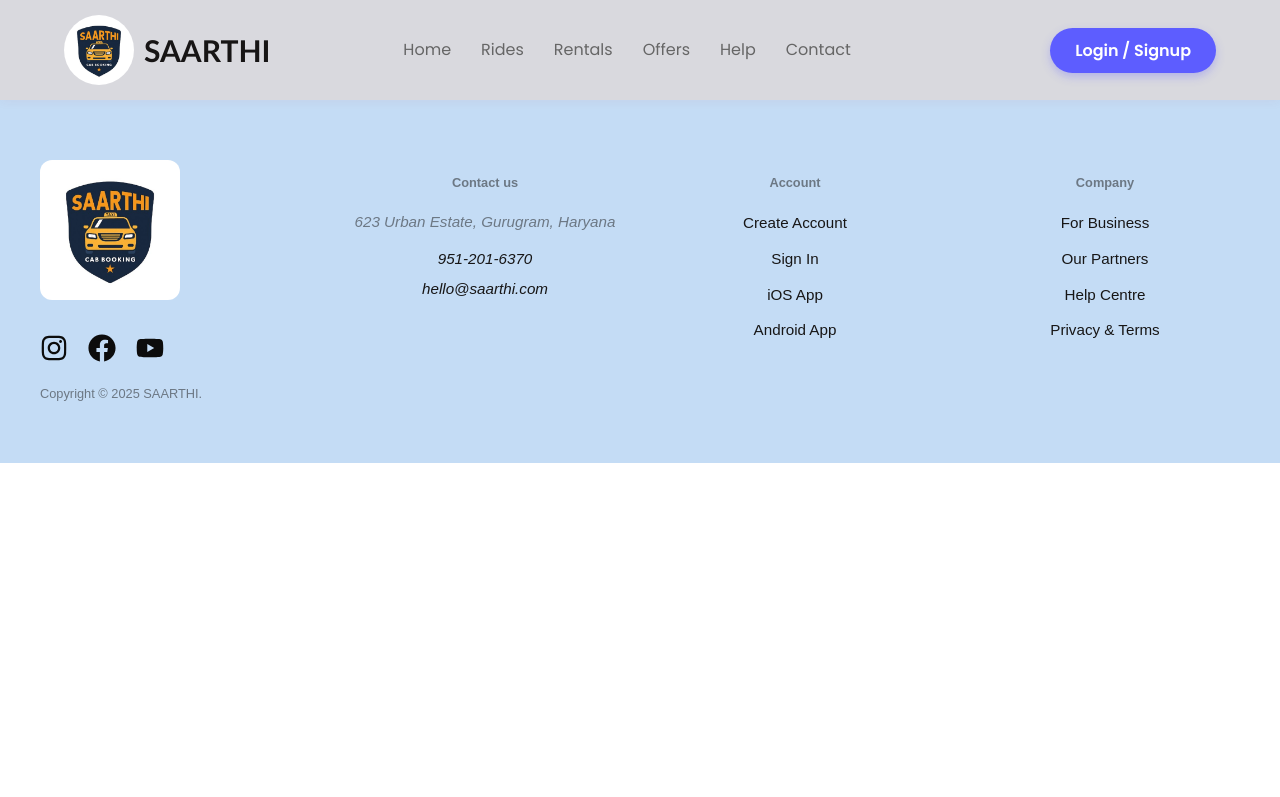
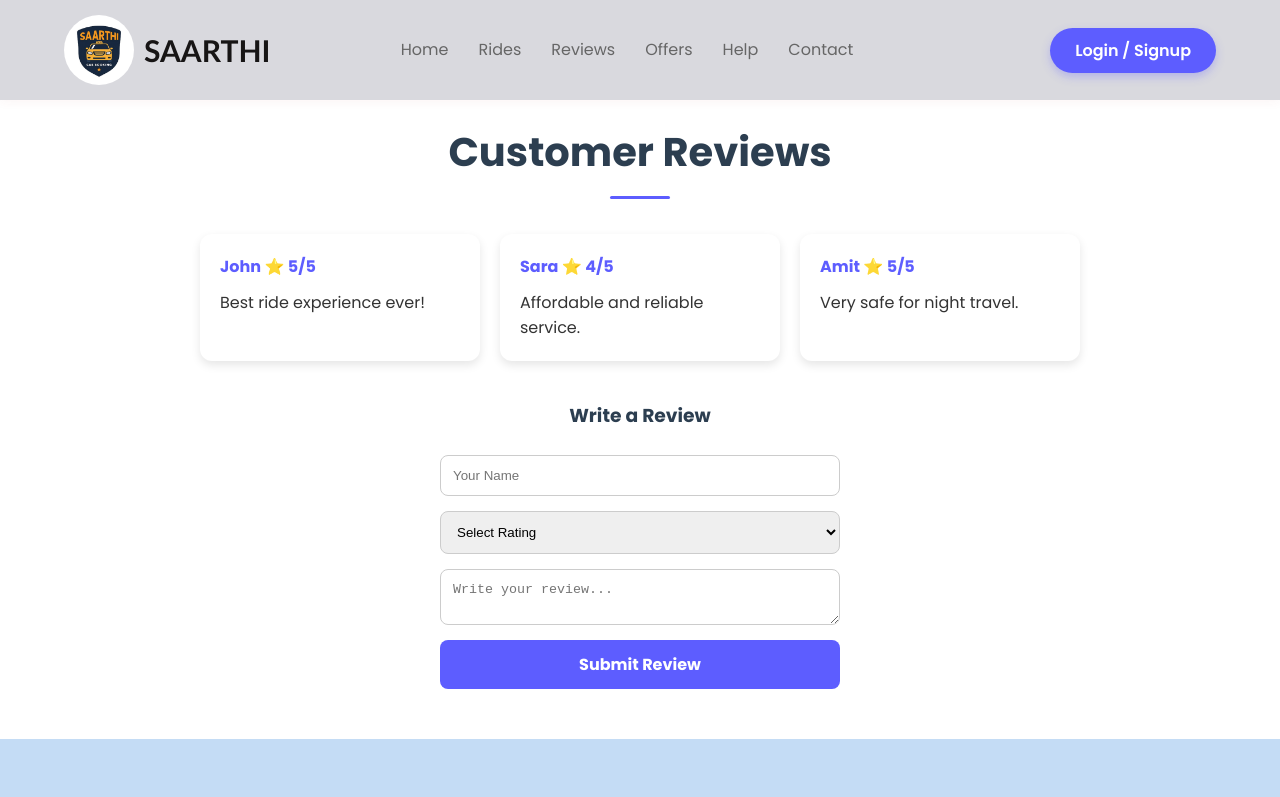
Before and after one commit to Sharmanovesh18/car_pooling-website, a React (Vite) app in the folder frontend/: page /reviews in a window 1280 px wide. Shown: the top 797 px of the page. Built offline with nearby package versions, Linux system fonts and the light colour scheme.

Commit message:
review page added

```diff
--- a/frontend/package.json
+++ b/frontend/package.json
@@ -12,8 +12,10 @@
   "dependencies": {
     "axios": "^1.11.0",
     "framer-motion": "^12.23.12",
+    "icons": "^1.0.0",
     "react": "^19.1.1",
     "react-dom": "^19.1.1",
+    "react-icons": "^5.5.0",
     "react-router-dom": "^7.8.2"
   },
   "devDependencies": {
--- a/frontend/src/App.jsx
+++ b/frontend/src/App.jsx
@@ -5,6 +5,7 @@ import HomePage from "./components/HomePage";
 import Loader from "./components/Loader";
 import DashBoard from "./components/DashBoard";
 import Footer from "./components/Footer";
+import ReviewPage from "./components/ReviewPage"; // ✅ Import ReviewPage
 
 function App() {
   const [loading, setLoading] = useState(true);
@@ -22,16 +23,15 @@ function App() {
       ) : (
         // ✅ Show Navbar + Routes + Footer AFTER loading
         <Router>
-          <nav>
-            <Navbar />
-          </nav>
+          <Navbar />  {/* No need to wrap in <nav>, it's already a component */}
+
           <Routes>
             <Route path="/" element={<HomePage />} />
             <Route path="/dashboard" element={<DashBoard />} />
+            <Route path="/reviews" element={<ReviewPage />} /> {/* ✅ Added Review Page */}
           </Routes>
-          <footer>
-            <Footer />
-          </footer>
+
+          <Footer />
         </Router>
       )}
     </div>
--- a/frontend/src/components/HomePage.css
+++ b/frontend/src/components/HomePage.css
@@ -68,6 +68,7 @@ section {
   position: relative;
   text-align: center;
   overflow: hidden;
+  margin-top: 6.5%;
 }
 
 .hero-image {
@@ -90,7 +91,7 @@ section {
 }
 
 .hero-content h1 {
-  margin-top: 1%;
+  margin-top: 0%;
   font-size: clamp(2.5em, 5vw, 4em);
   color: var(--dark-bg-color);
   text-shadow: 1px 1px 2px rgba(0, 0, 0, 0.05);
@@ -99,7 +100,7 @@ section {
 .hero-content p {
   font-size: 1.2em;
   color: var(--light-text-color);
-  margin-top: 10px;
+  margin-top: 20px;
 }
 
 .booking-box {
@@ -304,7 +305,7 @@ h2::after {
   .NavBar {
     flex-direction: column;
     gap: 15px;
-    padding: 15px 5%;
+    padding: 0px ;
   }
 
   .nav-links {
--- a/frontend/src/components/HomePage.jsx
+++ b/frontend/src/components/HomePage.jsx
@@ -21,6 +21,7 @@ function HomePage() {
                     <div className="booking-box">
                         <input type="text" placeholder="Pickup Location" />
                         <input type="text" placeholder="Drop Location" />
+                        <input type="text" placeholder="No of passengers" />
                         <select
         value={value}
         onChange={(e) => setValue(e.target.value)}
--- a/frontend/src/components/Navbar.css
+++ b/frontend/src/components/Navbar.css
@@ -6,8 +6,11 @@
   background-color: rgba(215, 215, 221, 0.95);
   backdrop-filter: blur(10px);
   box-shadow: 0 2px 10px rgba(186, 56, 56, 0.05);
-  position: sticky;
+
+  position: fixed;   /* ✅ change sticky → fixed */
   top: 0;
+  left: 0;
+  width: 100%;       /* ✅ make it span full width */
   z-index: 1000;
   color: #171515;
   height: 100px;
--- a/frontend/src/components/Navbar.jsx
+++ b/frontend/src/components/Navbar.jsx
@@ -14,7 +14,7 @@ function Navbar() {
       <nav className="nav-links">
         <Link to="/">Home</Link>
         <Link to="/dashboard">Rides</Link>
-        <Link to="#">Rentals</Link>
+        <Link to="/reviews">Reviews</Link>
         <Link to="#">Offers</Link>
         <Link to="#">Help</Link>
         <Link to="#">Contact</Link>
--- /dev/null
+++ b/frontend/src/components/ReviewPage.css
@@ -0,0 +1,56 @@
+.review-page {
+  padding: 120px 10% 50px;
+  text-align: center;
+}
+
+.review-list {
+  display: flex;
+  flex-wrap: wrap;
+  justify-content: center;
+  gap: 20px;
+  margin-bottom: 40px;
+}
+
+.review-card {
+  background: #fff;
+  padding: 20px;
+  border-radius: 12px;
+  box-shadow: 0 4px 10px rgba(0,0,0,0.1);
+  width: 280px;
+  text-align: left;
+}
+
+.review-card h4 {
+  margin-bottom: 10px;
+  color: var(--primary-color);
+}
+
+.review-form {
+  display: flex;
+  flex-direction: column;
+  gap: 15px;
+  max-width: 400px;
+  margin: 0 auto;
+}
+
+.review-form input,
+.review-form select,
+.review-form textarea {
+  padding: 12px;
+  border: 1px solid #ccc;
+  border-radius: 8px;
+}
+
+.review-form button {
+  background: var(--primary-color);
+  color: #fff;
+  border: none;
+  padding: 12px;
+  border-radius: 8px;
+  cursor: pointer;
+  font-weight: bold;
+}
+
+.review-form button:hover {
+  background: #4b4bdf;
+}
--- /dev/null
+++ b/frontend/src/components/ReviewPage.jsx
@@ -0,0 +1,79 @@
+// src/components/ReviewPage.jsx
+import React, { useState } from "react";
+import "./ReviewPage.css";
+
+function ReviewPage() {
+  const [reviews, setReviews] = useState([
+    { name: "John", rating: 5, comment: "Best ride experience ever!" },
+    { name: "Sara", rating: 4, comment: "Affordable and reliable service." },
+    { name: "Amit", rating: 5, comment: "Very safe for night travel." }
+  ]);
+
+  const [newReview, setNewReview] = useState({
+    name: "",
+    rating: "",
+    comment: ""
+  });
+
+  const handleChange = (e) => {
+    const { name, value } = e.target;
+    setNewReview({ ...newReview, [name]: value });
+  };
+
+  const handleSubmit = (e) => {
+    e.preventDefault();
+    if (newReview.name && newReview.rating && newReview.comment) {
+      setReviews([...reviews, newReview]);
+      setNewReview({ name: "", rating: "", comment: "" });
+    }
+  };
+
+  return (
+    <div className="review-page">
+      <h2>Customer Reviews</h2>
+
+      {/* Review List */}
+      <div className="review-list">
+        {reviews.map((r, index) => (
+          <div key={index} className="review-card">
+            <h4>{r.name} ⭐ {r.rating}/5</h4>
+            <p>{r.comment}</p>
+          </div>
+        ))}
+      </div>
+
+      {/* Add Review Form */}
+      <form className="review-form" onSubmit={handleSubmit}>
+        <h3>Write a Review</h3>
+        <input
+          type="text"
+          name="name"
+          placeholder="Your Name"
+          value={newReview.name}
+          onChange={handleChange}
+        />
+        <select
+          name="rating"
+          value={newReview.rating}
+          onChange={handleChange}
+        >
+          <option value="">Select Rating</option>
+          <option value="5">⭐⭐⭐⭐⭐</option>
+          <option value="4">⭐⭐⭐⭐</option>
+          <option value="3">⭐⭐⭐</option>
+          <option value="2">⭐⭐</option>
+          <option value="1">⭐</option>
+        </select>
+        <textarea
+          name="comment"
+          placeholder="Write your review..."
+          value={newReview.comment}
+          onChange={handleChange}
+        ></textarea>
+        <button type="submit">Submit Review</button>
+      </form>
+    </div>
+  );
+}
+
+export default ReviewPage;
```
Also changed, not shown: 1 other file (tests, documents, lock files or other folders).
